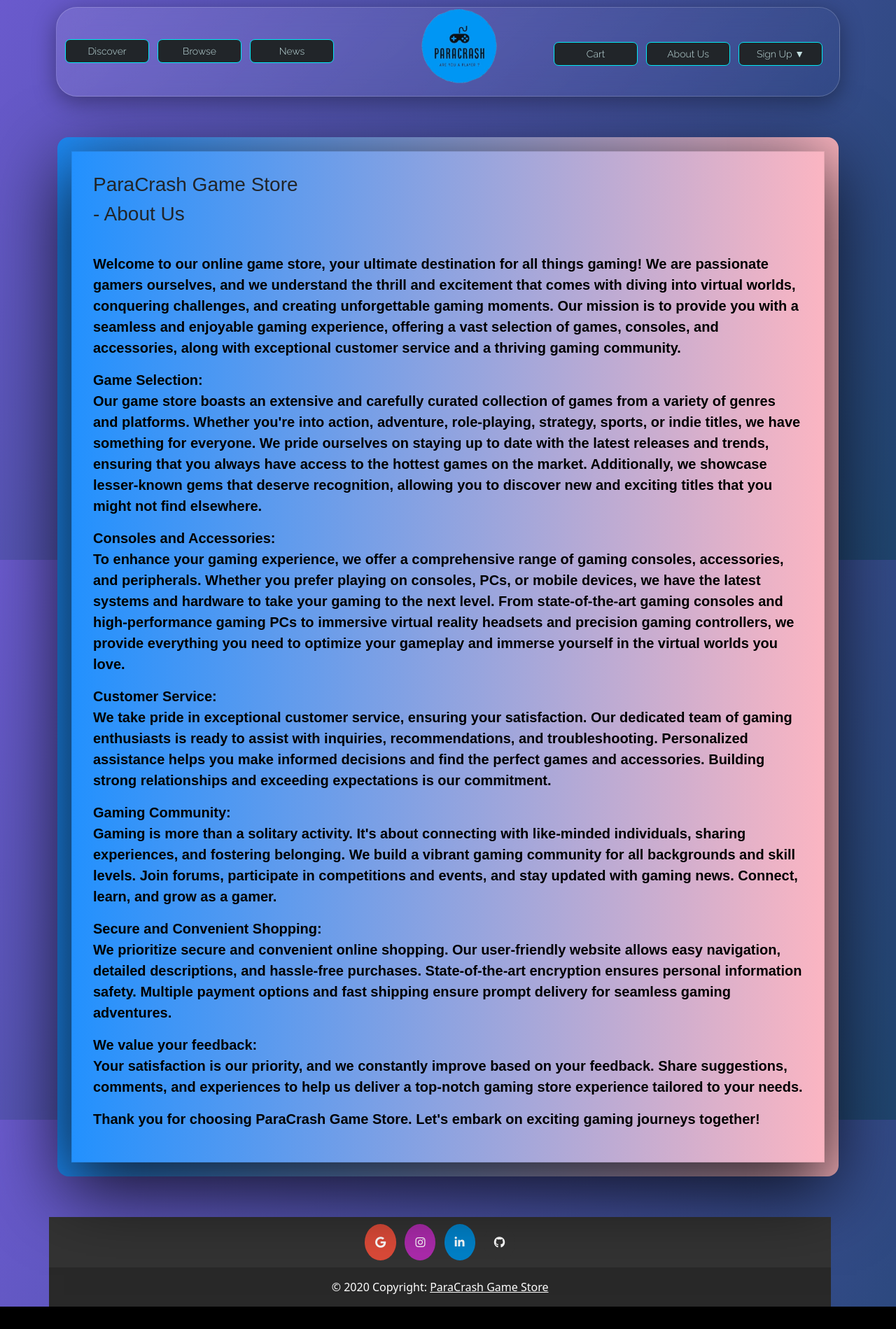
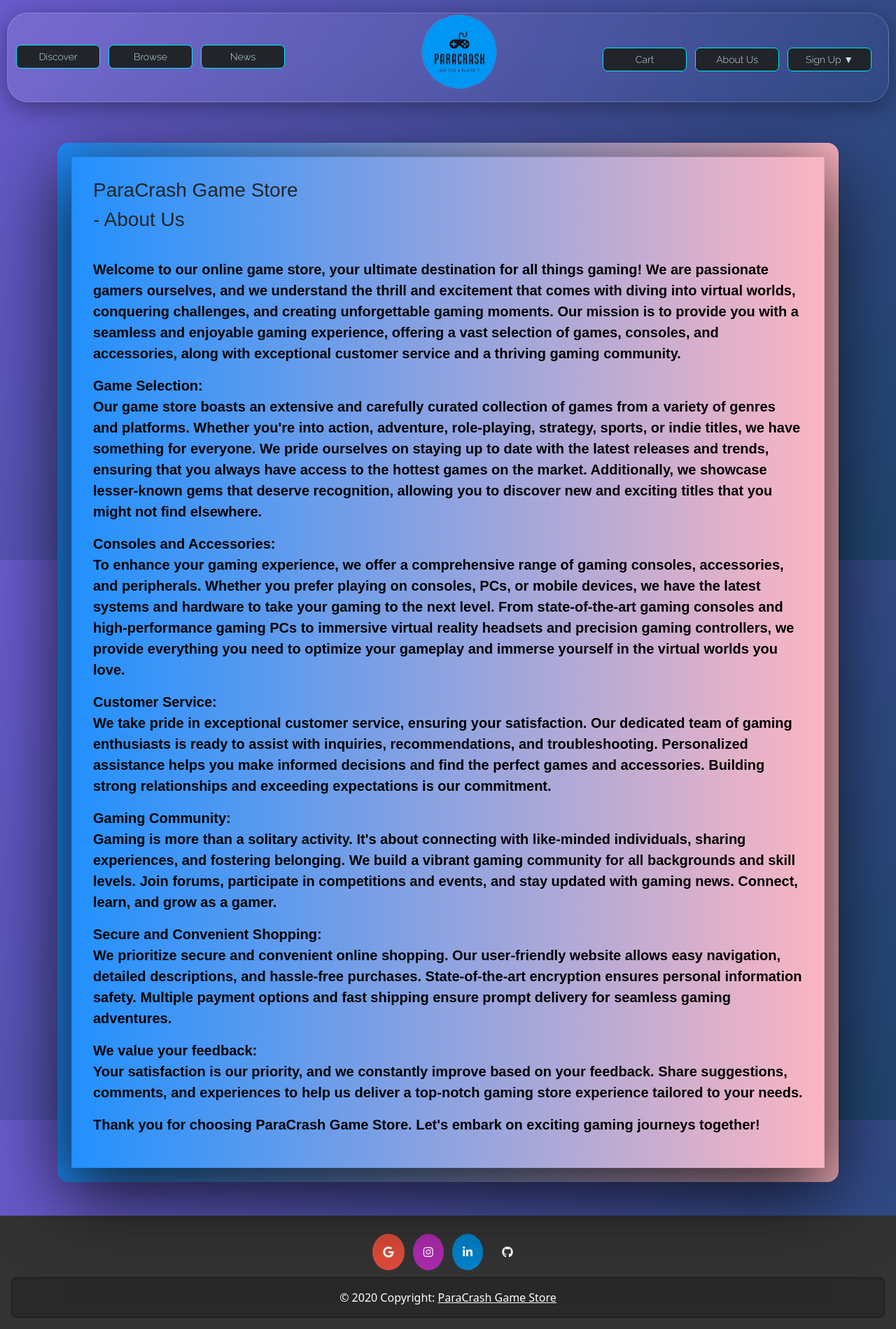
Before and after one commit to GITHD3/game-store.github.io, a PHP site: page /about.php in a window 1280 px wide. Shown: the whole page at 70% size. Before the commit the page ends 1867 px from the top, so only its background shows below. Run offline with PHP 8.4, Linux system fonts and the light colour scheme.

Commit message:
Update footer.php

```diff
--- a/footer.php
+++ b/footer.php
@@ -5,19 +5,24 @@
   <meta name="viewport" content="width=device-width, initial-scale=1.0" />
   <link href="https://cdnjs.cloudflare.com/ajax/libs/font-awesome/6.0.0/css/all.min.css" rel="stylesheet" />
   <link href="https://fonts.googleapis.com/css?family=Roboto:300,400,500,700&display=swap" rel="stylesheet" />
-</head>
   <style>
+    body {
+      margin: 0;
+      padding-top: 8px;
+      display: flex;
+      justify-content:center;
+      flex-direction: column;
+      min-height: 100vh;
+    }
+
     footer {
       background-color: #333333;
-    margin-top: 10px;
-    bottom: 0;
-    width: 98%;
-  }
+      width: 100%;
 
-  body {
-    justify-self: center;
-    position: relative;
-    min-height: 100vh;
+      padding: 1rem;
+      color: white;
+      text-align: center;
+      margin-top: auto; /* Push the footer to the bottom */
     }
 
     .btnFOOTER {
@@ -30,31 +35,32 @@
       border-radius: 100%;
       box-shadow: rgba(0, 0, 0, 0.16) 0px 3px 6px, rgba(0, 0, 0, 0.23) 0px 3px 6px;
     }
+    .suppose{
+      border : 1px solid #171717;
+      border-radius:8px;
+    }
   </style>
+</head>
 
-<body >
-  <footer class="bg text-center text-white">
+<body>
+  <footer>
     <div class="p-4 pb-0">
       <section class="mb-4">
-
-        <!-- Google -->
         <a class="btnFOOTER text-white btn-floating m-1" style="background-color: #dd4b39;" target="_blank"
           href="index.php" role="button"><i class="fab fa-google"></i></a>
 
-        <!-- Instagram -->
         <a class="btnFOOTER text-white btn-floating m-1" style="background-color: #ac2bac;" target="_blank"
           href="https://www.instagram.com/thisis__harsh/" role="button"><i class="fab fa-instagram"></i></a>
 
-        <!-- Linkedin -->
         <a class="btnFOOTER text-white btn-floating m-1" style="background-color: #0082ca;" target="_blank"
           href="https://www.linkedin.com/in/harsh-dedakiya-93694a269/" role="button"><i
             class="fab fa-linkedin-in"></i></a>
-        <!-- Github -->
+
         <a class="btnFOOTER text-white btn-floating m-1" style="background-color: #333333;" target="_blank"
           href="https://github.com/GITHD3" role="button"><i class="fab fa-github"></i></a>
       </section>
     </div>
-    <div class="text-center p-3" style="background-color: rgba(0, 0, 0, 0.2);">
+    <div class="text-center p-3 suppose" style="background-color: rgba(0, 0, 0, 0.2);">
       © 2020 Copyright:
       <a class="text-white" href="index.php">ParaCrash Game Store</a>
     </div>
```
Lines whose indentation alone changed are shown as unchanged.
